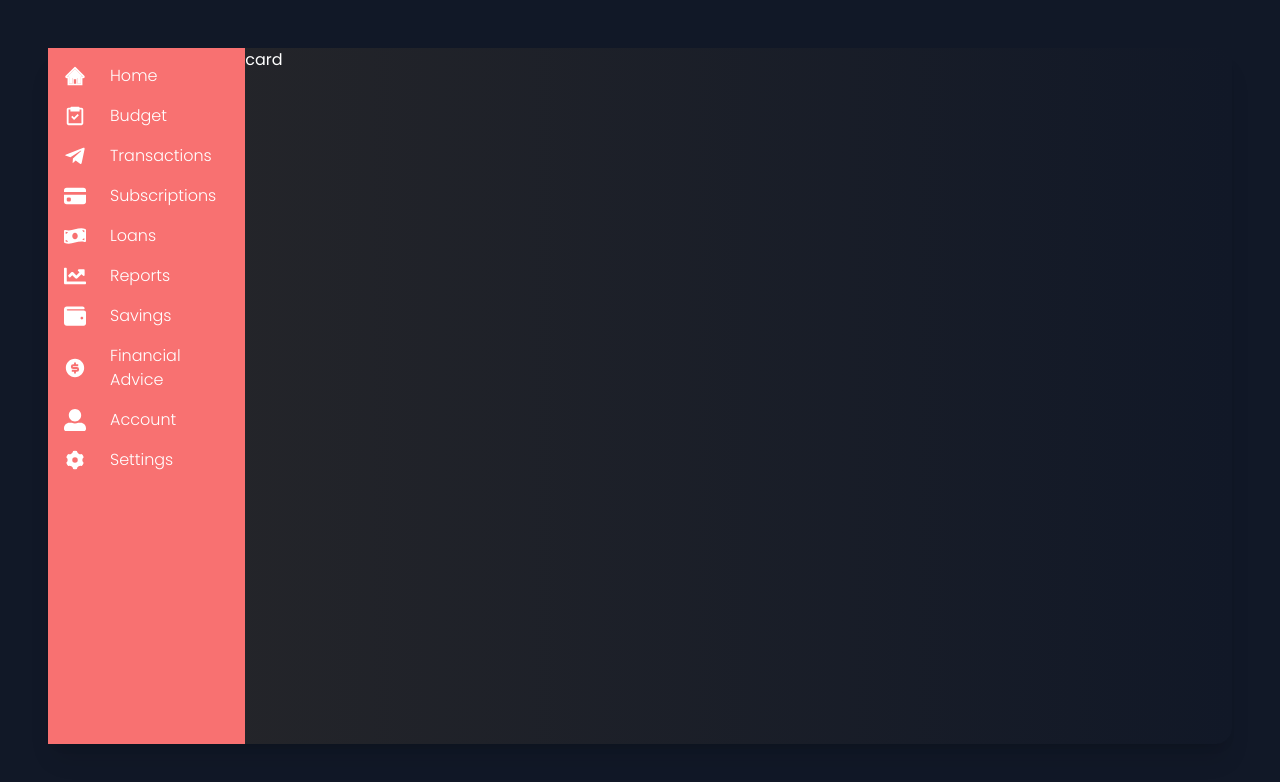
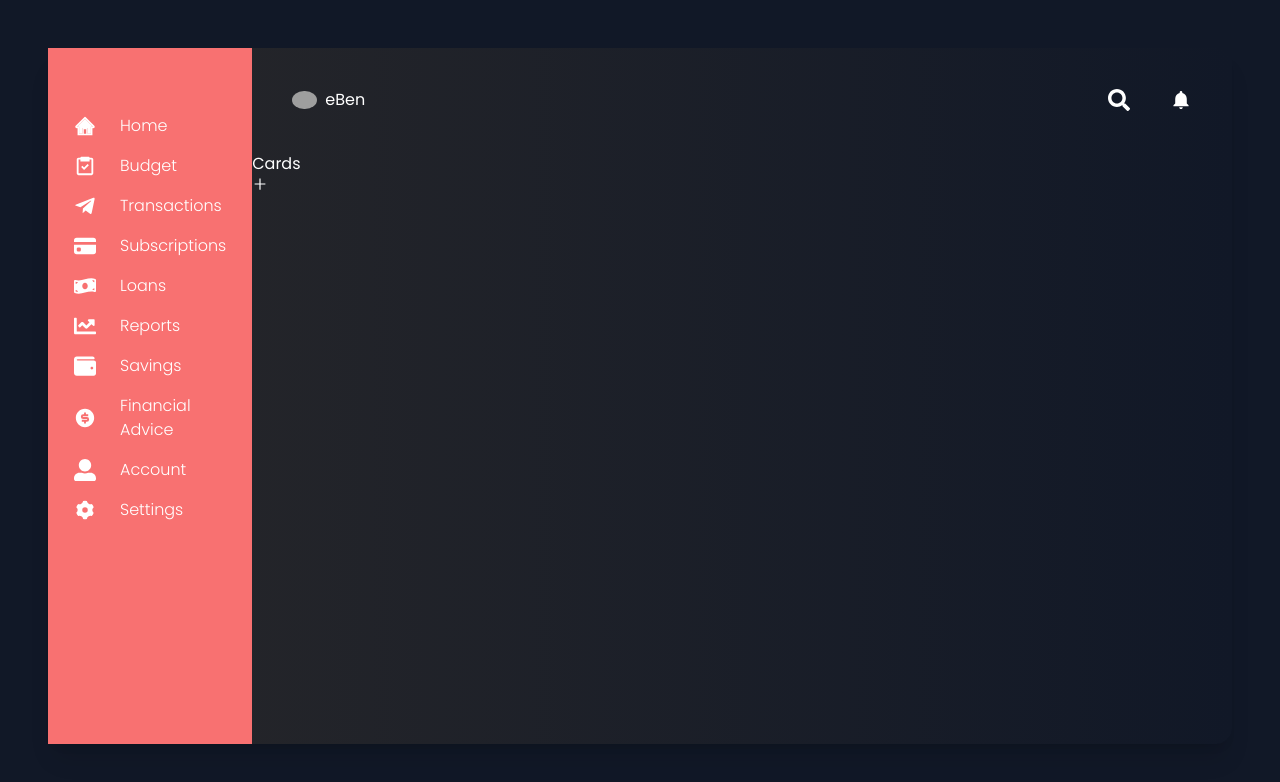
Before and after one commit to eben92/nitro-dashboard, a React (Create React App) app: page / in a window 1280 px wide. Shown: the top 782 px of the page. Built offline with nearby package versions, Linux system fonts and the light colour scheme; grey boxes are pictures that could not be loaded.

Commit message:
added profile header

```diff
--- a/package.json
+++ b/package.json
@@ -10,6 +10,7 @@
     "react": "^17.0.2",
     "react-dom": "^17.0.2",
     "react-router-dom": "^6.2.1",
+    "react-router-hash-link": "^2.4.3",
     "react-scripts": "5.0.0",
     "web-vitals": "^2.1.2"
   },
--- a/src/components/creditCard/card.js
+++ /dev/null
@@ -1,11 +0,0 @@
-import "./card.css";
-
-const Card = () => {
-  return (
-    <div>
-      <h1>card</h1>
-    </div>
-  );
-};
-
-export default Card;
--- /dev/null
+++ b/src/components/creditCard/creditCard.js
@@ -0,0 +1,12 @@
+import { AiOutlinePlus } from "react-icons/ai";
+
+const CreditCard = () => {
+  return (
+    <div className='credit-card-container'>
+      <h1 className='title'>Cards</h1>
+      <AiOutlinePlus className='icon' />
+    </div>
+  );
+};
+
+export default CreditCard;
--- /dev/null
+++ b/src/components/profile/profile.css
@@ -0,0 +1,19 @@
+.profile-container {
+  display: flex;
+  justify-content: space-between;
+  align-items: center;
+  padding: 40px;
+}
+
+img {
+  width: 25px;
+  border-radius: 50%;
+}
+
+.icons {
+  font-size: 19px;
+}
+
+.search-icon {
+  margin-right: 40px;
+}
--- /dev/null
+++ b/src/components/profile/profile.js
@@ -0,0 +1,29 @@
+import "./profile.css";
+import { FaSearch } from "react-icons/fa";
+import { IoMdNotifications } from "react-icons/io";
+
+const Profile = () => {
+  return (
+    <div className='profile-container'>
+      {/* pic */}
+
+      <div className='flex items-center'>
+        <img
+          src='https://pbs.twimg.com/profile_images/1259888848110342151/nAIZNTYK_400x400.jpg'
+          alt='profile'
+          className='mr-2'
+        />
+        <p>eBen</p>
+      </div>
+      <div className='flex items-center icons'>
+        <div>
+          <FaSearch className='search-icon ' />
+        </div>
+
+        <IoMdNotifications />
+      </div>
+    </div>
+  );
+};
+
+export default Profile;
--- a/src/components/sidebar/sidebar.css
+++ b/src/components/sidebar/sidebar.css
@@ -1,6 +1,6 @@
 .sideBar-Conatainer {
   width: 20%;
-  /* margin: 50px 0; */
+  padding: 50px 10px;
 }
 
 .items {
@@ -12,9 +12,9 @@
   background: red;
 } */
 
-/* .active {
+.aaactive {
   background: red;
-} */
+}
 
 .in-active {
   background: none;
--- a/src/components/sidebar/sidebar.js
+++ b/src/components/sidebar/sidebar.js
@@ -1,23 +1,38 @@
 import { useState, useEffect } from "react";
-import { Router, NavLink } from "react-router-dom";
+import { HashLink } from "react-router-hash-link";
 import { routes } from "../../routes/routes";
 import "./sidebar.css";
 
 const Sidebar = () => {
-  const [active, setActive] = useState("Home");
+  const [active, setActive] = useState("");
+
+  const pathName = window.location.hash;
+
+  // const renderd = (e, route) => {
+  //   if (e.currentTarget.value === route.id) {
+  //     setActive("aaactive");
+  //     console.log(e.currentTarget.value);
+  //   } else {
+  //     setActive("");
+  //   }
+  // };
+  useEffect(() => {
+    // renderd();
+    console.log(pathName);
+  });
 
   return (
     <div className='sideBar-Conatainer bg-red-400'>
       <ul>
         {routes.map((route, key) => (
           <li id={route.id} key={key}>
-            <NavLink
-              className='items flex items-center m-4'
+            <HashLink
+              className={`items flex items-center m-4 ${active}`}
               to={`#${route.id}`}
             >
               <div className='icons mr-6'>{route.icon}</div>
               <div>{route.name}</div>
-            </NavLink>
+            </HashLink>
           </li>
         ))}
       </ul>
--- a/src/components/viewCard.js
+++ b/src/components/viewCard.js
@@ -1,4 +1,5 @@
-import Card from "./creditCard/card";
+import CreditCard from "./creditCard/creditCard";
+import Profile from "./profile/profile";
 import Sidebar from "./sidebar/sidebar";
 import "./styles/viewcards.css";
 
@@ -7,7 +8,8 @@ const ViewCard = () => {
     <div className='overviewCard flex bg-gradient-to-r from-zinc-800 rounded-2xl shadow-xl'>
       <Sidebar />
       <div className='overviewItems'>
-        <Card />
+        <Profile />
+        <CreditCard />
       </div>
     </div>
   );
--- a/src/routes/routes.js
+++ b/src/routes/routes.js
@@ -13,7 +13,7 @@ import {
 export const routes = [
   {
     name: "Home",
-    id: "",
+    id: "home",
     to: "/home",
     path: "/home",
     icon: <AiTwotoneHome />,
```
Also changed, not shown: src/components/creditCard/card.css (deleted), 1 other file (tests, documents, lock files or other folders).
